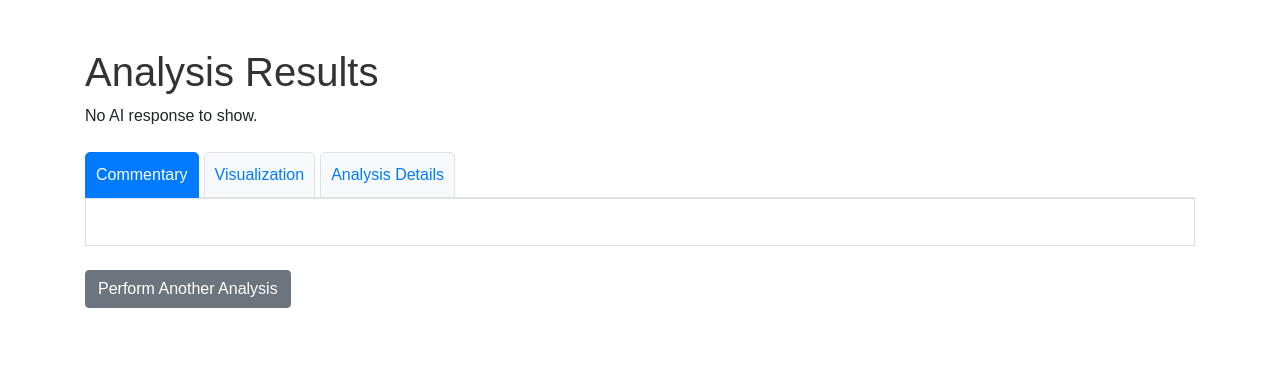
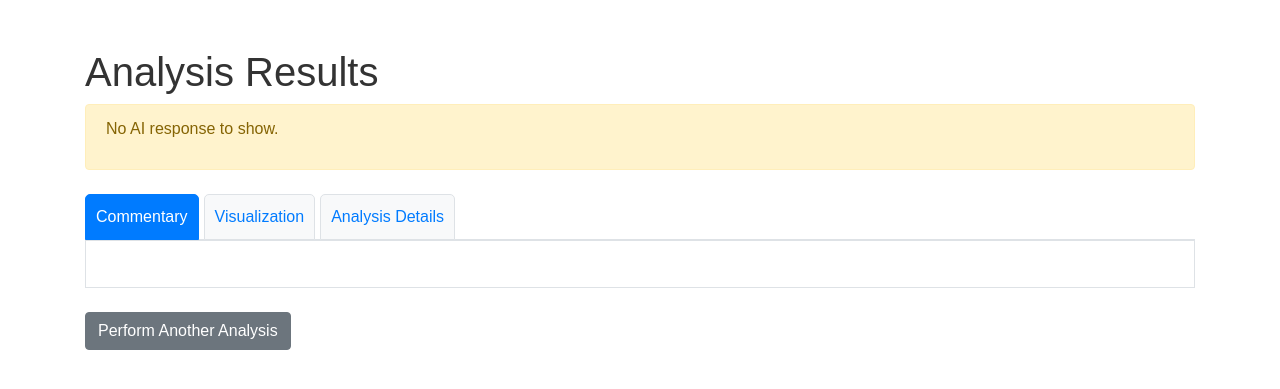
Before and after one commit to Engmhabib/AI-Powered-Data-Analysis-Platform-with-AnalytIQ, a Flask app: template templates/analysis.html in a window 1280 px wide. Shown: the top 389 px of the page. Run offline with Flask 2, Linux system fonts and the light colour scheme; the template is opened without the code that fills it, so the values that code supplies are empty; some libraries are stand-ins or nearby versions.

Commit message:
Update analysis.html

```diff
--- a/templates/analysis.html
+++ b/templates/analysis.html
@@ -71,7 +71,9 @@
                 <p>{{ openai_response_text }}</p>
             </div>
         {% else %}
-            <p>No AI response to show.</p>
+            <div class="alert alert-warning" role="alert">
+                <p>No AI response to show.</p>
+            </div>
         {% endif %}
 
         <!-- Tabs for different sections -->
```
